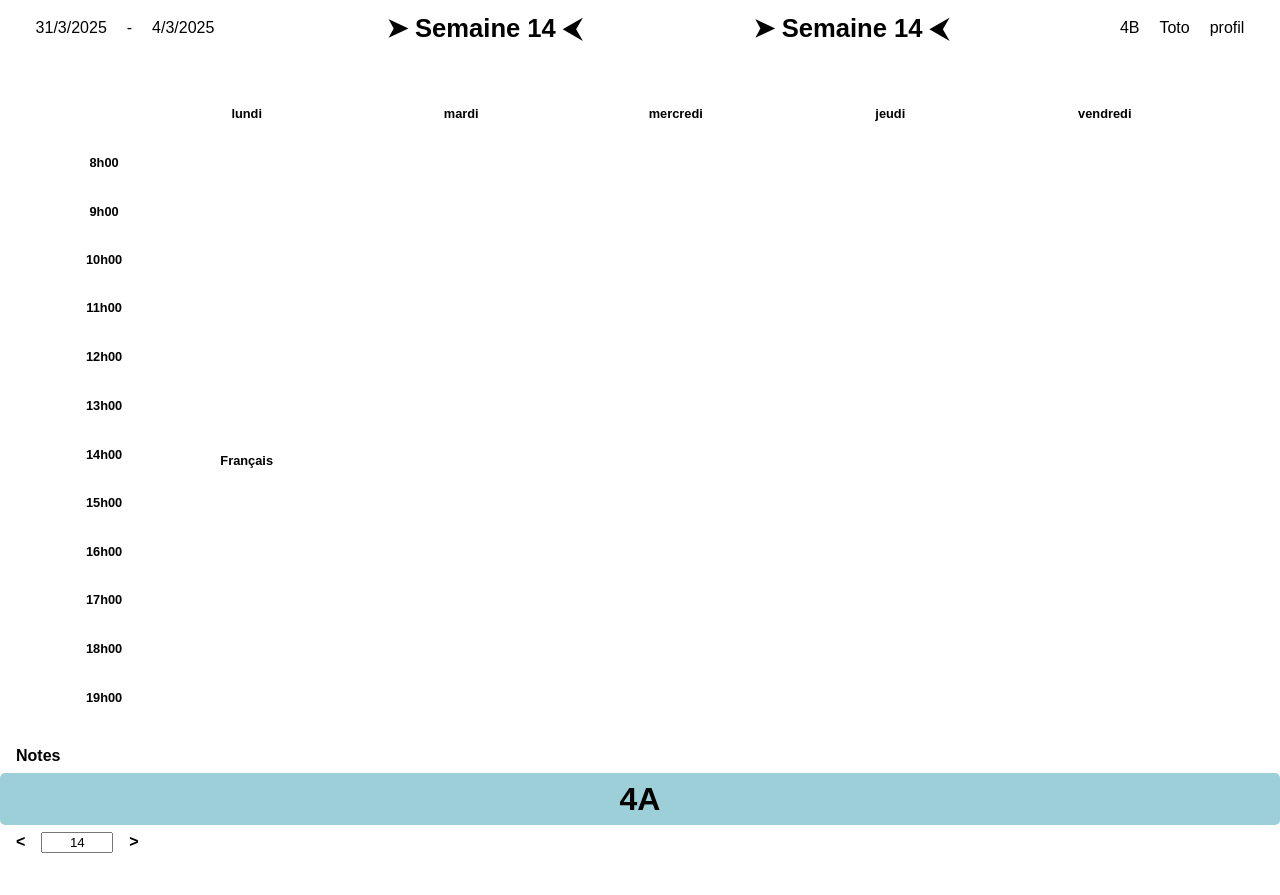
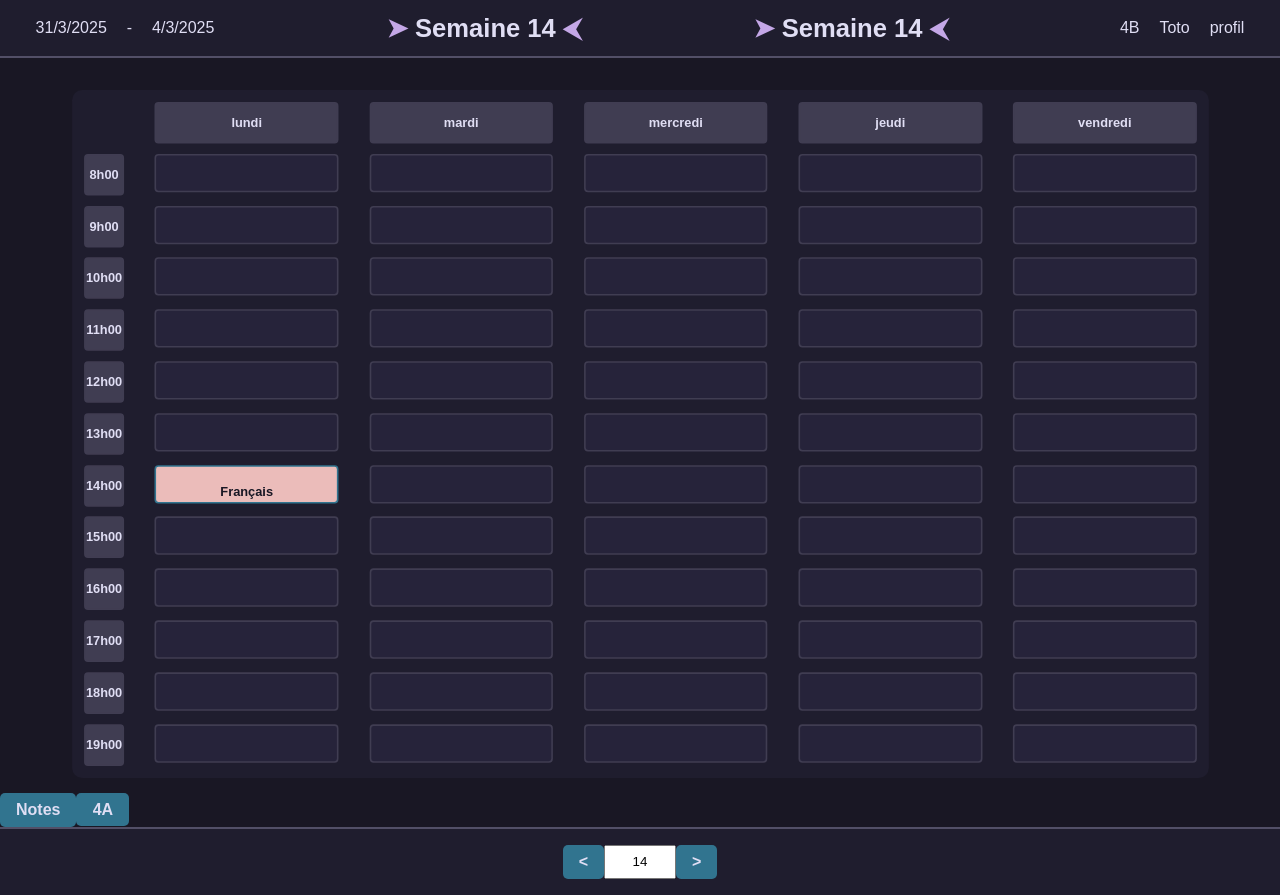
Before and after one commit to Bulbiii/Gestion_planning_scolaire, a PHP site: page / in a window 1280 px wide. Before the commit the page ends 853 px from the top, so only its background shows below. Run offline with PHP 8.4, Linux system fonts and the light colour scheme; the visitor is signed in with stand-in values (Sample User, id 1); data comes from the database, SQL or seed files in the repository.

Commit message:
changhement css bon

```diff
--- a/vue/style/style.css
+++ b/vue/style/style.css
@@ -1,5 +1,23 @@
+/* Palette Rosé Pine */
+:root {
+    --base: #191724;
+    --surface: #1f1d2e;
+    --overlay: #26233a;
+    --muted: #6e6a86;
+    --subtle: #908caa;
+    --text: #e0def4;
+    --love: #eb6f92;
+    --gold: #f6c177;
+    --rose: #ebbcba;
+    --pine: #31748f;
+    --foam: #9ccfd8;
+    --iris: #c4a7e7;
+    --highlight-low: #21202e;
+    --highlight-med: #403d52;
+    --highlight-high: #524f67;
+}
 
-body{
+body {
     display: flex;
     flex-direction: column;
     background-color: var(--base);
@@ -238,13 +225,13 @@ button:hover, select:hover {
 select {
     appearance: none;
     text-align: center;
-    color: black;
-    font-weight: bolder;
-    background-color:  #9ccfd8;
-    margin: 0;
-    width: 100%;
-    font-size: 2em;
-    padding: 1vh 0 1vh 0 ;
+    cursor: pointer;
+}
+
+select::after {
+    content: "▼";
+    font-size: 0.8em;
+    margin-left: 0.5rem;
 }
 
 
@@ -255,6 +242,15 @@ select {
 #currentWeekEntry {
     text-align: center;
     width: 5vw;
+}
+
+footer {
+    display: flex;
+    justify-content: center;
+    border-top: 2px solid var(--highlight-high);
+    margin: 0;
+    padding: 1rem;
+    background-color: var(--surface);
 }
 
 
```
Also changed, not shown: other parts of vue/style/style.css (+9 -46 lines).
